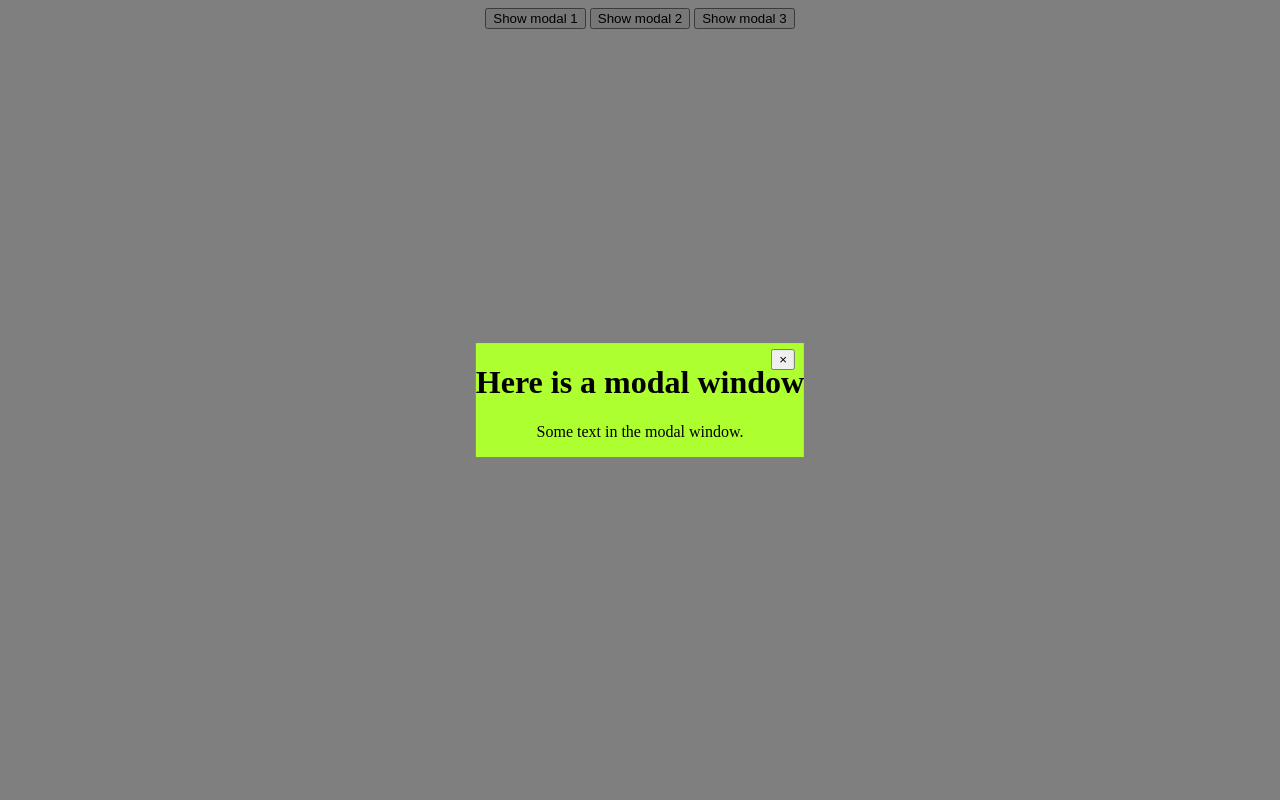
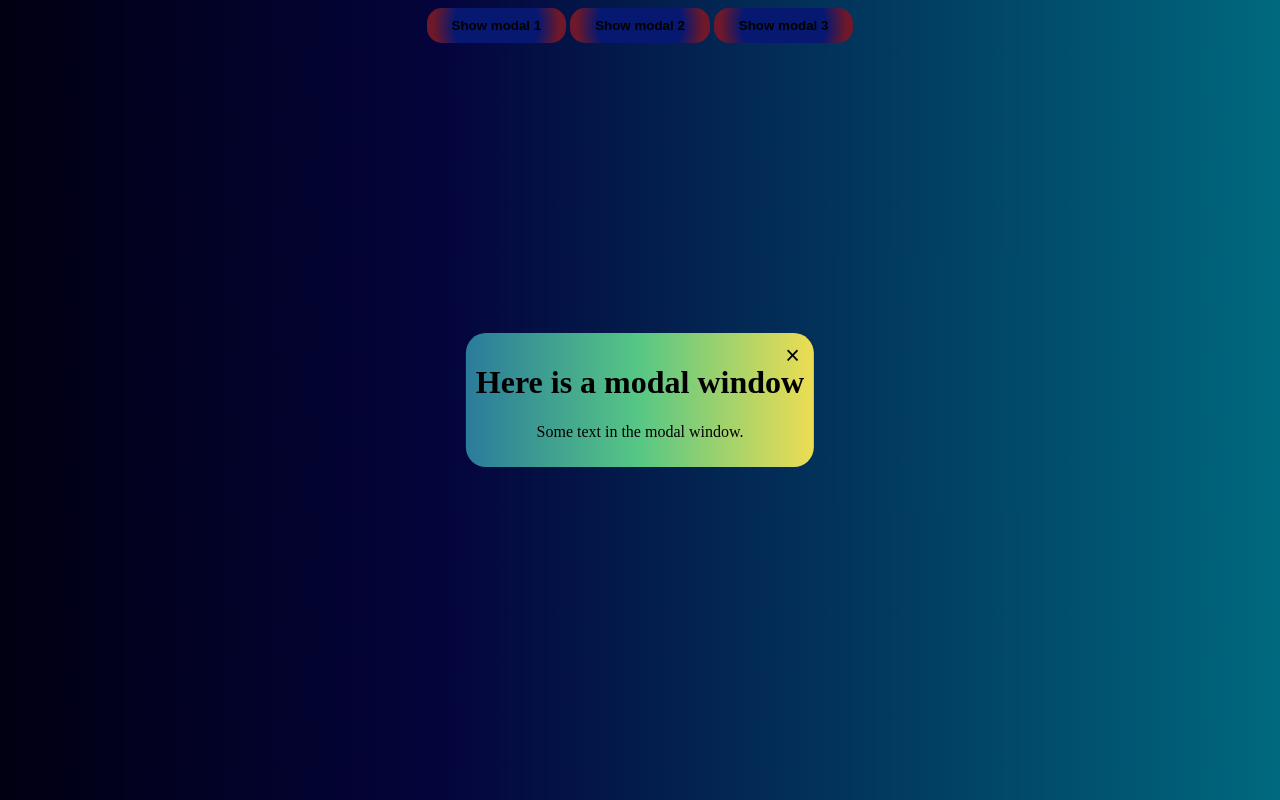
Before and after one commit to M0rton45/Modal, a plain HTML site: page index.html in a window 1280 px wide. Both pictures are taken after a click on the button "Show modal 1". Drawn offline with Linux system fonts and the light colour scheme.

Commit message:
Add files via upload

```diff
--- a/script.js
+++ b/script.js
@@ -5,9 +5,8 @@ const overlay = document.querySelector(".overlay");
 const btnCloseModal = document.querySelector(".close-modal");
 const btnsOpenModal = document.querySelectorAll(".show-modal");
 console.log(btnsOpenModal);
-
+// Usuwamy klase "hidden" z modal i overlay, aby się wyświetliły
 const openModal = function () {
-  console.log("Button clicked");
   modal.classList.remove("hidden");
   overlay.classList.remove("hidden");
 };
@@ -21,3 +20,6 @@ for (let i = 0; i < btnsOpenModal.length; i++)
 
 btnCloseModal.addEventListener("click", closeModal);
 overlay.addEventListener("click", closeModal);
+document.addEventListener("keydown", function (e) {
+  if (e.key === "Escape" && !modal.classList.contains("hidden")) closeModal();
+});
--- a/style.css
+++ b/style.css
@@ -1,5 +1,12 @@
 body {
   text-align: center;
+  background: #020024;
+  background: linear-gradient(
+    90deg,
+    rgba(2, 0, 36, 1) 0%,
+    rgba(9, 9, 121, 1) 35%,
+    rgba(0, 212, 255, 1) 100%
+  );
 }
 
 .hidden {
@@ -7,12 +14,19 @@ body {
 }
 
 .modal {
+  background: linear-gradient(
+    90deg,
+    rgba(42, 123, 155, 1) 0%,
+    rgba(87, 199, 133, 1) 50%,
+    rgba(237, 221, 83, 1) 100%
+  );
   position: fixed;
   top: 50%;
   left: 50%;
   transform: translate(-50%, -50%);
-  background-color: greenyellow;
   z-index: 10;
+  padding: 10px;
+  border-radius: 20px;
 }
 .overlay {
   position: fixed;
@@ -23,8 +37,32 @@ body {
   background-color: rgba(0, 0, 0, 0.5);
   z-index: 5;
 }
+.show-modal {
+  font-weight: bold;
+  border: none;
+  padding: 10px 25px;
+  border-radius: 15px;
+  background: radial-gradient(
+    circle,
+    rgba(14, 49, 227, 1) 59%,
+    rgb(222, 49, 83) 88%
+  );
+}
+.show-modal:hover {
+  cursor: pointer;
+  background: radial-gradient(
+    circle,
+    rgba(222, 49, 83, 1) 59%,
+    rgba(14, 49, 227, 1) 88%
+  );
+}
+
 .close-modal {
+  cursor: pointer;
   position: absolute;
   left: 90%;
   top: 5%;
+  border: none;
+  background-color: transparent;
+  font-size: 25px;
 }
```
Also changed, not shown: index.html (+1 -0 lines).
